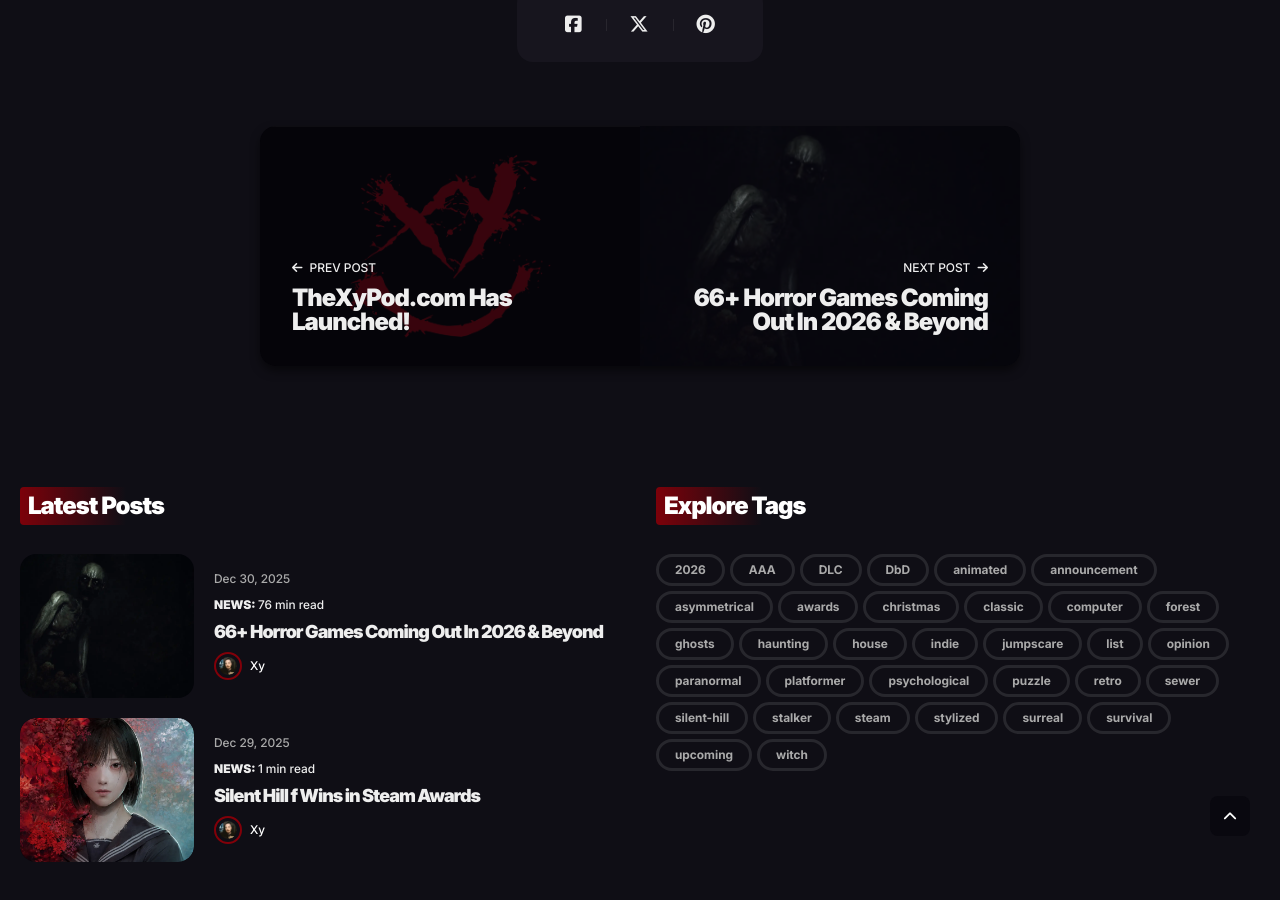
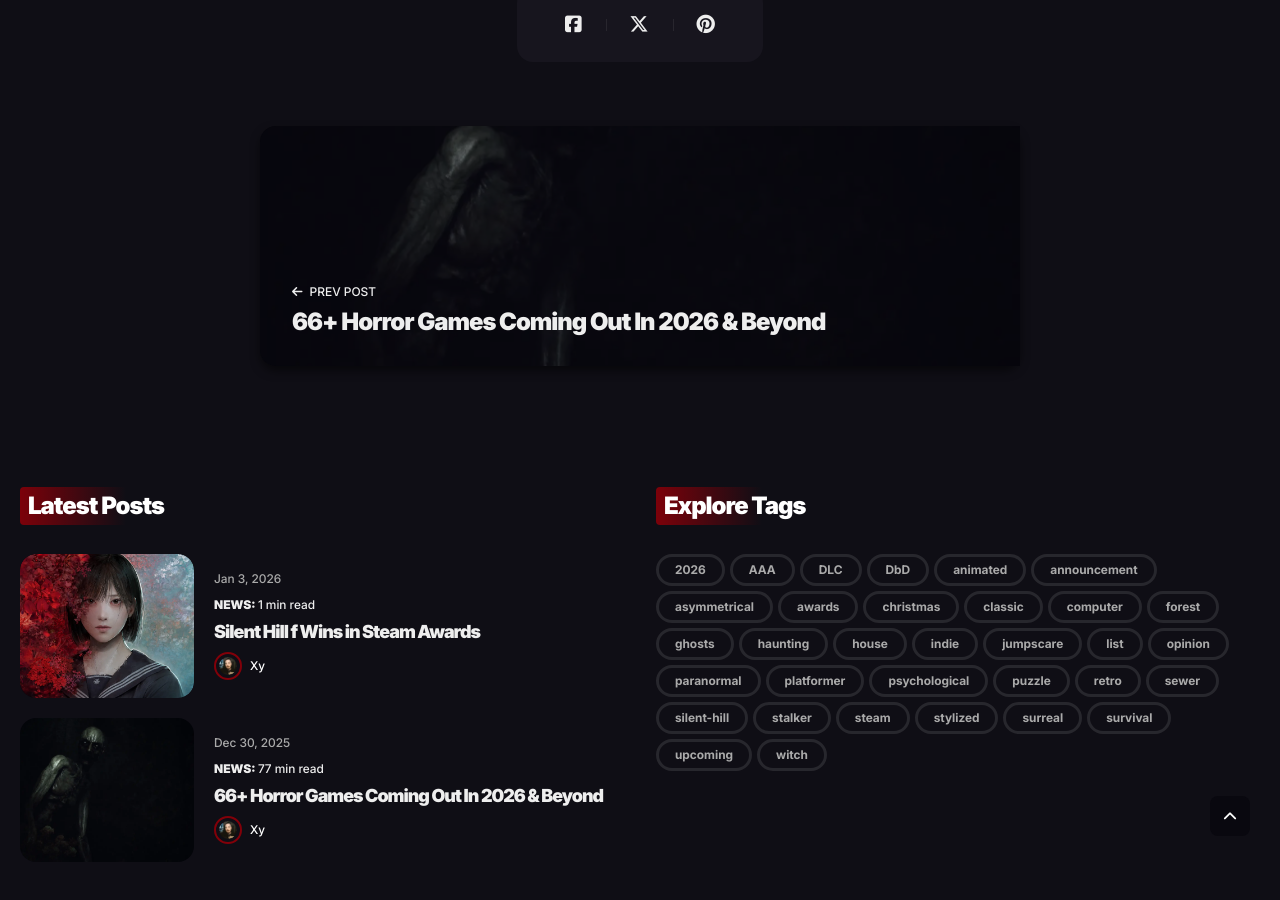
Before and after one commit to thexypod/thexypod.github.io, a Jekyll site: the page built from _posts/2026-01-03-news-silent-hill-f-wins-steam-award.md, in a window 1280 px wide and 900 px high, scrolled down 2427 px. Built offline with Jekyll 4.4.1, drawn with Linux system fonts in a browser that asks for light colours; some of the changed text lies outside the part shown.

Commit message:
Update 2026-01-03-news-silent-hill-f-wins-steam-award.md

```diff
--- a/_posts/2026-01-03-news-silent-hill-f-wins-steam-award.md
+++ b/_posts/2026-01-03-news-silent-hill-f-wins-steam-award.md
@@ -1,5 +1,5 @@
 ---
-date: 2025-12-29
+date: 2026-01-03
 tags: [survival, awards, steam]
 layout: post
 author: Xy
```
